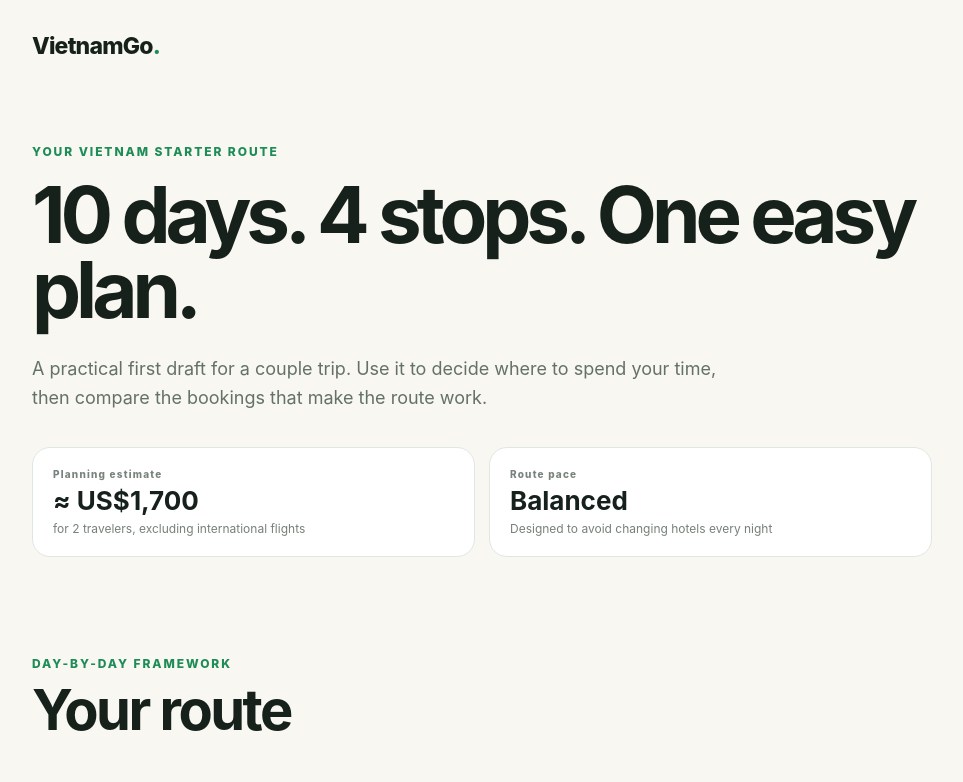
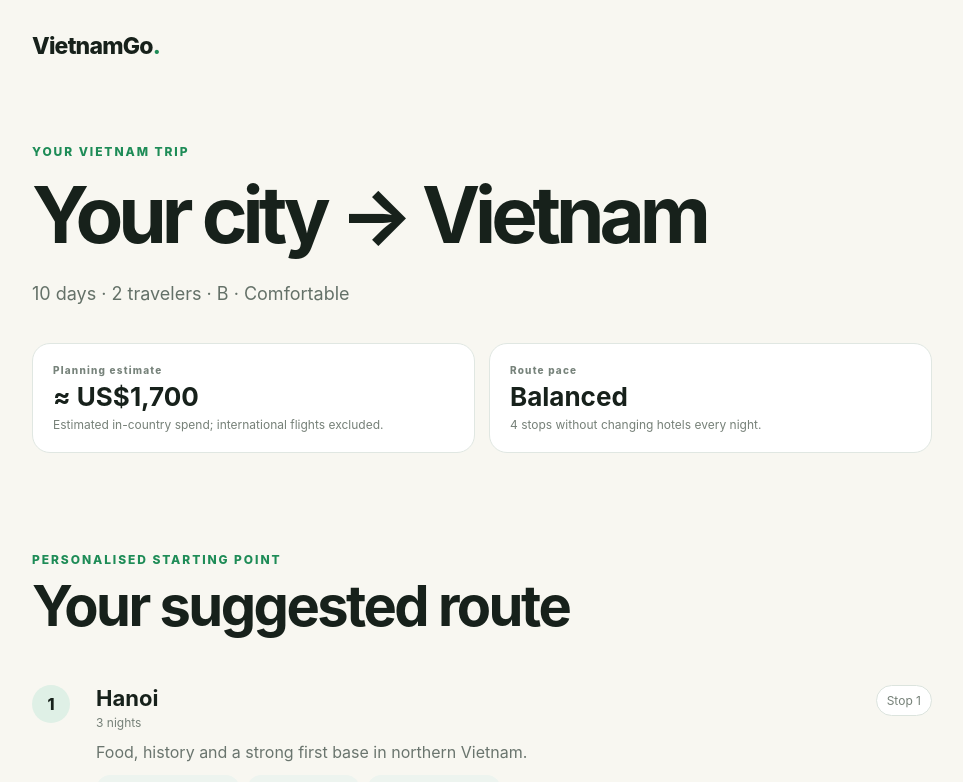
Before and after one commit to doctordat/Bayre-ai, a Next.js app: page /en/planner in a window 1280 px wide. Shown: the top 782 px of the page, without its empty margins (48-1011 px from the left). Built offline with nearby package versions, Linux system fonts and the light colour scheme.

Commit message:
Add trip search details to planner

```diff
--- a/app/en/planner/page.tsx
+++ b/app/en/planner/page.tsx
@@ -4,105 +4,35 @@ type Params = Promise<Record<string, string | string[] | undefined>>;
 type Stop = { city: string; nights: number; why: string; ideas: string[] };
 
 const plans: Record<string, Stop[]> = {
-  '7-mix': [
-    { city: 'Hanoi', nights: 2, why: 'Old Quarter, street food and your easiest introduction to Vietnam.', ideas: ['Old Quarter food walk', 'Hoan Kiem Lake', 'Temple of Literature'] },
-    { city: 'Da Nang', nights: 2, why: 'A convenient central base with beaches and easy transport.', ideas: ['My Khe Beach', 'Marble Mountains', 'Son Tra Peninsula'] },
-    { city: 'Hoi An', nights: 2, why: 'Lantern evenings, heritage streets and a slower final stop.', ideas: ['Ancient Town', 'Cooking class', 'An Bang Beach'] },
-  ],
-  '7-beach': [
-    { city: 'Da Nang', nights: 2, why: 'Easy airport access plus one of Vietnam’s most convenient city beaches.', ideas: ['My Khe Beach', 'Son Tra Peninsula', 'Seafood evening'] },
-    { city: 'Hoi An', nights: 2, why: 'Pair beach time with a compact heritage town.', ideas: ['An Bang Beach', 'Ancient Town', 'Basket boat trip'] },
-    { city: 'Phu Quoc', nights: 2, why: 'Finish with island time and a resort-style stay.', ideas: ['Beach day', 'Island hopping', 'Sunset market'] },
-  ],
-  '10-mix': [
-    { city: 'Hanoi', nights: 3, why: 'Food, history and a strong first base in northern Vietnam.', ideas: ['Old Quarter food walk', 'Hoan Kiem Lake', 'Temple of Literature'] },
-    { city: 'Ha Long Bay', nights: 1, why: 'A classic overnight limestone-bay experience from Hanoi.', ideas: ['Overnight cruise', 'Kayaking', 'Cave visit'] },
-    { city: 'Hoi An', nights: 3, why: 'Culture, food and beach access without changing hotels every day.', ideas: ['Ancient Town', 'Cooking class', 'An Bang Beach'] },
-    { city: 'Ho Chi Minh City', nights: 2, why: 'Finish with southern food, nightlife and easy onward flights.', ideas: ['District 1 walk', 'Food tour', 'Mekong or Cu Chi day trip'] },
-  ],
-  '10-beach': [
-    { city: 'Ho Chi Minh City', nights: 2, why: 'A quick urban landing before heading to the coast.', ideas: ['District 1', 'Coffee crawl', 'Rooftop evening'] },
-    { city: 'Hoi An', nights: 3, why: 'A balanced beach-and-culture stop in central Vietnam.', ideas: ['An Bang Beach', 'Ancient Town', 'Cooking class'] },
-    { city: 'Phu Quoc', nights: 4, why: 'Enough time to slow down, island-hop and enjoy the beach.', ideas: ['Beach day', 'Island hopping', 'Night market'] },
-  ],
-  '14-mix': [
-    { city: 'Hanoi', nights: 3, why: 'Start with northern culture, history and street food.', ideas: ['Old Quarter food walk', 'Hoan Kiem Lake', 'Temple of Literature'] },
-    { city: 'Ha Long Bay', nights: 1, why: 'Break up the city stay with an overnight cruise.', ideas: ['Cruise', 'Kayaking', 'Sunrise on deck'] },
-    { city: 'Da Nang & Hoi An', nights: 4, why: 'Central Vietnam gives you beaches, heritage and excellent food.', ideas: ['Hoi An Ancient Town', 'My Khe Beach', 'Marble Mountains'] },
-    { city: 'Ho Chi Minh City', nights: 2, why: 'A fast-paced southern contrast with great onward connections.', ideas: ['District 1', 'Food tour', 'Mekong day trip'] },
-    { city: 'Phu Quoc', nights: 3, why: 'End the trip with a relaxed island finale.', ideas: ['Beach day', 'Island hopping', 'Sunset market'] },
-  ],
-  '14-beach': [
-    { city: 'Hanoi', nights: 2, why: 'A short culture-first introduction before the beach route.', ideas: ['Old Quarter', 'Food walk', 'Hoan Kiem Lake'] },
-    { city: 'Hoi An', nights: 4, why: 'Slow travel with easy access to An Bang Beach.', ideas: ['An Bang Beach', 'Ancient Town', 'Cooking class'] },
-    { city: 'Nha Trang', nights: 3, why: 'A lively coastal stop with islands and water activities.', ideas: ['Island day', 'Beach time', 'Seafood'] },
-    { city: 'Phu Quoc', nights: 4, why: 'Finish with the most relaxed section of the trip.', ideas: ['Beach day', 'Island hopping', 'Night market'] },
-  ],
+  '7-mix': [{ city:'Hanoi',nights:2,why:'Old Quarter, street food and your easiest introduction to Vietnam.',ideas:['Old Quarter food walk','Hoan Kiem Lake','Temple of Literature']},{city:'Da Nang',nights:2,why:'A convenient central base with beaches and easy transport.',ideas:['My Khe Beach','Marble Mountains','Son Tra Peninsula']},{city:'Hoi An',nights:2,why:'Lantern evenings, heritage streets and a slower final stop.',ideas:['Ancient Town','Cooking class','An Bang Beach']}],
+  '7-beach': [{city:'Da Nang',nights:2,why:'Easy airport access plus one of Vietnam’s most convenient city beaches.',ideas:['My Khe Beach','Son Tra Peninsula','Seafood evening']},{city:'Hoi An',nights:2,why:'Pair beach time with a compact heritage town.',ideas:['An Bang Beach','Ancient Town','Basket boat trip']},{city:'Phu Quoc',nights:2,why:'Finish with island time and a resort-style stay.',ideas:['Beach day','Island hopping','Sunset market']}],
+  '10-mix': [{city:'Hanoi',nights:3,why:'Food, history and a strong first base in northern Vietnam.',ideas:['Old Quarter food walk','Hoan Kiem Lake','Temple of Literature']},{city:'Ha Long Bay',nights:1,why:'A classic overnight limestone-bay experience from Hanoi.',ideas:['Overnight cruise','Kayaking','Cave visit']},{city:'Hoi An',nights:3,why:'Culture, food and beach access without changing hotels every day.',ideas:['Ancient Town','Cooking class','An Bang Beach']},{city:'Ho Chi Minh City',nights:2,why:'Finish with southern food, nightlife and easy onward flights.',ideas:['District 1 walk','Food tour','Mekong or Cu Chi day trip']}],
+  '10-beach': [{city:'Ho Chi Minh City',nights:2,why:'A quick urban landing before heading to the coast.',ideas:['District 1','Coffee crawl','Rooftop evening']},{city:'Hoi An',nights:3,why:'A balanced beach-and-culture stop in central Vietnam.',ideas:['An Bang Beach','Ancient Town','Cooking class']},{city:'Phu Quoc',nights:4,why:'Enough time to slow down, island-hop and enjoy the beach.',ideas:['Beach day','Island hopping','Night market']}],
+  '14-mix': [{city:'Hanoi',nights:3,why:'Start with northern culture, history and street food.',ideas:['Old Quarter food walk','Hoan Kiem Lake','Temple of Literature']},{city:'Ha Long Bay',nights:1,why:'Break up the city stay with an overnight cruise.',ideas:['Cruise','Kayaking','Sunrise on deck']},{city:'Da Nang & Hoi An',nights:4,why:'Central Vietnam gives you beaches, heritage and excellent food.',ideas:['Hoi An Ancient Town','My Khe Beach','Marble Mountains']},{city:'Ho Chi Minh City',nights:2,why:'A fast-paced southern contrast with great onward connections.',ideas:['District 1','Food tour','Mekong day trip']},{city:'Phu Quoc',nights:3,why:'End the trip with a relaxed island finale.',ideas:['Beach day','Island hopping','Sunset market']}],
+  '14-beach': [{city:'Hanoi',nights:2,why:'A short culture-first introduction before the beach route.',ideas:['Old Quarter','Food walk','Hoan Kiem Lake']},{city:'Hoi An',nights:4,why:'Slow travel with easy access to An Bang Beach.',ideas:['An Bang Beach','Ancient Town','Cooking class']},{city:'Nha Trang',nights:3,why:'A lively coastal stop with islands and water activities.',ideas:['Island day','Beach time','Seafood']},{city:'Phu Quoc',nights:4,why:'Finish with the most relaxed section of the trip.',ideas:['Beach day','Island hopping','Night market']}],
 };
 
-const budgetDaily: Record<string, number> = { budget: 45, mid: 85, premium: 170 };
-const bookingItems: { key: AffiliateKey; icon: string; title: string; text: string }[] = [
-  { key: 'flights', icon: '✈️', title: 'Flights to Vietnam', text: 'Compare arrival airports and international routes.' },
-  { key: 'hotels', icon: '🏨', title: 'Hotels by stop', text: 'Find stays in the right neighborhood for this route.' },
-  { key: 'experiences', icon: '🎟️', title: 'Tours & activities', text: 'Book cruises, food tours, tickets and day trips.' },
-  { key: 'transfers', icon: '🚐', title: 'Transfers', text: 'Connect airports, hotels and harder-to-reach stops.' },
-  { key: 'esim', icon: '📶', title: 'eSIM & Wi-Fi', text: 'Get connected before or after you land in Vietnam.' },
-  { key: 'other', icon: '🚆', title: 'Trains & more', text: 'Compare rail and multi-service travel options.' },
+const budgetDaily: Record<string, number> = { budget:45, mid:85, premium:170 };
+const bookingItems: {key:AffiliateKey;icon:string;title:string;text:string}[] = [
+  {key:'flights',icon:'✈️',title:'Flights',text:'Check international and domestic flight options.'},{key:'hotels',icon:'🏨',title:'Hotels',text:'Find stays for every stop on your route.'},{key:'experiences',icon:'🎟️',title:'Things to do',text:'Cruises, food tours, tickets and day trips.'},{key:'transfers',icon:'🚐',title:'Transfers',text:'Airport pickups and ground transport.'},{key:'esim',icon:'📶',title:'eSIM & Wi-Fi',text:'Get connected before you land.'},{key:'other',icon:'🚆',title:'Trains & more',text:'Rail tickets and other travel services.'}
 ];
+const val=(x:string|string[]|undefined,fallback='')=>Array.isArray(x)?x[0]||fallback:String(x||fallback);
 
-export default async function PlannerResult({ searchParams }: { searchParams: Params }) {
-  const p = await searchParams;
-  const days = String(p.days || '10');
-  const interest = String(p.interest || 'mix');
-  const style = String(p.style || 'couple');
-  const budget = String(p.budget || 'mid');
-  const route = plans[`${days}-${interest}`] || plans[`${days}-mix`] || plans['10-mix'];
-  const travelers = style === 'solo' ? 1 : style === 'family' ? 4 : 2;
-  const estimate = Number(days) * (budgetDaily[budget] || 85) * travelers;
-
-  return (
-    <main className="resultPage shell">
-      <a className="brand" href="/">VietnamGo<span>.</span></a>
-      <div className="resultHero">
-        <span className="kicker">YOUR VIETNAM STARTER ROUTE</span>
-        <h1>{days} days. {route.length} stops. One easy plan.</h1>
-        <p>A practical first draft for a {style} trip. Use it to decide where to spend your time, then compare the bookings that make the route work.</p>
-        <div className="estimateRow"><div><small>Planning estimate</small><b>≈ US${estimate.toLocaleString()}</b><span>for {travelers} traveler{travelers > 1 ? 's' : ''}, excluding international flights</span></div><div><small>Route pace</small><b>{Number(days) / route.length >= 3 ? 'Relaxed' : 'Balanced'}</b><span>Designed to avoid changing hotels every night</span></div></div>
-      </div>
-
-      <section className="routeSection">
-        <div className="routeHeading"><span className="kicker">DAY-BY-DAY FRAMEWORK</span><h2>Your route</h2></div>
-        <div className="timeline">
-          {route.map((stop, i) => (
-            <article className="stop" key={stop.city}>
-              <div className="num">{i + 1}</div>
-              <div className="stopBody">
-                <div className="stopTitle"><div><b>{stop.city}</b><span>{stop.nights} night{stop.nights > 1 ? 's' : ''}</span></div><span className="routeTag">Stop {i + 1}</span></div>
-                <p>{stop.why}</p>
-                <div className="ideaChips">{stop.ideas.map(idea => <span key={idea}>{idea}</span>)}</div>
-              </div>
-            </article>
-          ))}
-        </div>
-      </section>
-
-      <section className="bookingFunnel">
-        <span className="kicker light">TURN THE PLAN INTO A TRIP</span>
-        <h2>Compare the pieces when you’re ready.</h2>
-        <p className="bookingIntro">Choose a booking partner to check current availability and prices. VietnamGo does not display fake live prices.</p>
-        <div className="actionGrid">
-          {bookingItems.map((item, index) => {
-            const partners = affiliates[item.key].partners;
-            return <article key={item.key}><span className="actionIcon">{item.icon}</span><small>STEP {index + 1}</small><h3>{item.title}</h3><p>{item.text}</p><div className="partnerLinks">{partners.map(partner => <a key={partner.id} className="affiliateCta" href={`/go/${item.key}?partner=${partner.id}&src=planner&page=${days}-day-route`} target="_blank" rel="nofollow sponsored noopener">Check with {partner.label} →</a>)}</div></article>;
-          })}
-        </div>
-        <div className="disclosure">Some booking links are affiliate links. If you book through them, VietnamGo may earn a commission at no extra cost to you. Prices and availability are provided by the booking partner.</div>
-      </section>
-
-      <section className="nextBox">
-        <div><span className="kicker">NOT QUITE RIGHT?</span><h2>Tune the route in seconds.</h2><p>Change trip length, travel style, budget or interests and generate another free starting point.</p></div>
-        <div className="heroActions"><a className="primary" href="/#planner">Edit my trip</a><a className="secondary" href="/#destinations">Explore destinations</a></div>
-      </section>
-    </main>
-  );
+export default async function PlannerResult({searchParams}:{searchParams:Params}){
+ const p=await searchParams;
+ const days=val(p.days,'10'),interest=val(p.interest,'mix'),style=val(p.style,'couple'),budget=val(p.budget,'mid');
+ const origin=val(p.origin,'Your city'),arrival=val(p.arrival,'Vietnam'),depart=val(p.depart),returnDate=val(p.return),guestParam=Number(val(p.travelers,'0'));
+ const route=plans[`${days}-${interest}`]||plans[`${days}-mix`]||plans['10-mix'];
+ const travelers=guestParam>0?guestParam:style==='solo'?1:style==='family'?4:2;
+ const estimate=Number(days)*(budgetDaily[budget]||85)*travelers;
+ const tier=budget==='budget'?'A · Smart budget':budget==='premium'?'C · Premium':'B · Comfortable';
+ return <main className="resultPage shell">
+  <a className="brand" href="/">VietnamGo<span>.</span></a>
+  <div className="resultHero"><span className="kicker">YOUR VIETNAM TRIP</span><h1>{origin} → {arrival}</h1><p>{days} days · {travelers} traveler{travelers>1?'s':''} · {tier}{depart?` · ${depart}`:''}{returnDate?` → ${returnDate}`:''}</p>
+   <div className="estimateRow"><div><small>Planning estimate</small><b>≈ US${estimate.toLocaleString()}</b><span>Estimated in-country spend; international flights excluded.</span></div><div><small>Route pace</small><b>{Number(days)/route.length>=3?'Relaxed':'Balanced'}</b><span>{route.length} stops without changing hotels every night.</span></div></div>
+  </div>
+  <section className="routeSection"><div className="routeHeading"><span className="kicker">PERSONALISED STARTING POINT</span><h2>Your suggested route</h2></div><div className="timeline">{route.map((stop,i)=><article className="stop" key={stop.city}><div className="num">{i+1}</div><div className="stopBody"><div className="stopTitle"><div><b>{stop.city}</b><span>{stop.nights} night{stop.nights>1?'s':''}</span></div><span className="routeTag">Stop {i+1}</span></div><p>{stop.why}</p><div className="ideaChips">{stop.ideas.map(idea=><span key={idea}>{idea}</span>)}</div></div></article>)}</div></section>
+  <section className="bookingFunnel"><span className="kicker light">BOOK YOUR TRIP</span><h2>Now check real availability with our booking partners.</h2><p className="bookingIntro">VietnamGo creates the plan and estimate. Live prices and availability are shown by each booking partner.</p><div className="actionGrid">{bookingItems.map((item,index)=><article key={item.key}><span className="actionIcon">{item.icon}</span><small>STEP {index+1}</small><h3>{item.title}</h3><p>{item.text}</p><div className="partnerLinks">{affiliates[item.key].partners.map(partner=><a key={partner.id} className="affiliateCta" href={`/go/${item.key}?partner=${partner.id}&src=planner&page=${days}-day-route`} target="_blank" rel="nofollow sponsored noopener">Check on {partner.label} →</a>)}</div></article>)}</div><div className="disclosure">Some links are affiliate links. VietnamGo may earn a commission at no extra cost to you.</div></section>
+  <section className="nextBox"><div><span className="kicker">CHANGE YOUR SEARCH</span><h2>Build another version.</h2><p>Change dates, travelers, budget or travel style and generate another itinerary.</p></div><div className="heroActions"><a className="primary" href="/#planner">Edit trip</a><a className="secondary" href="/en/guides">Read travel guides</a></div></section>
+ </main>;
 }
```
